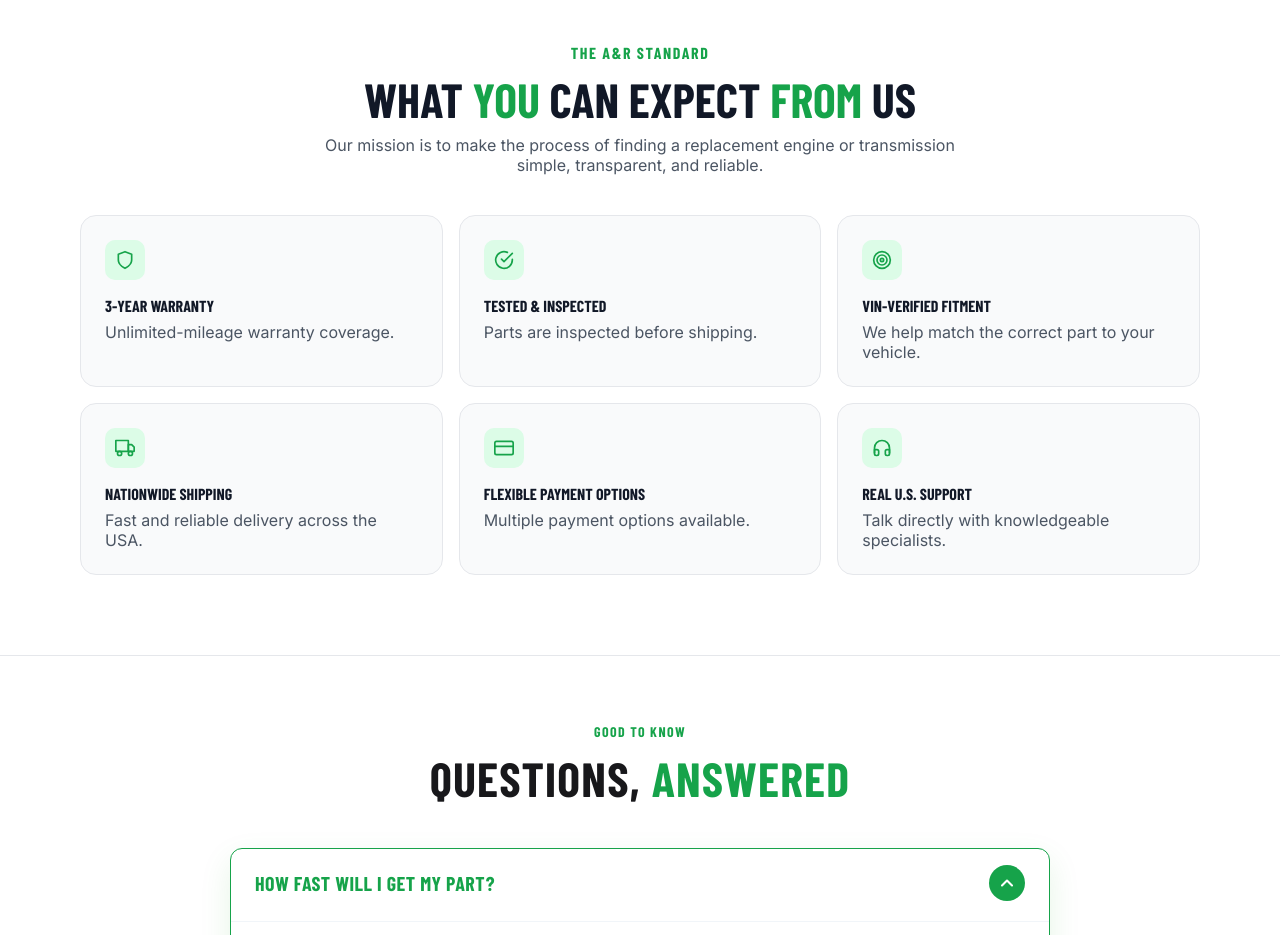
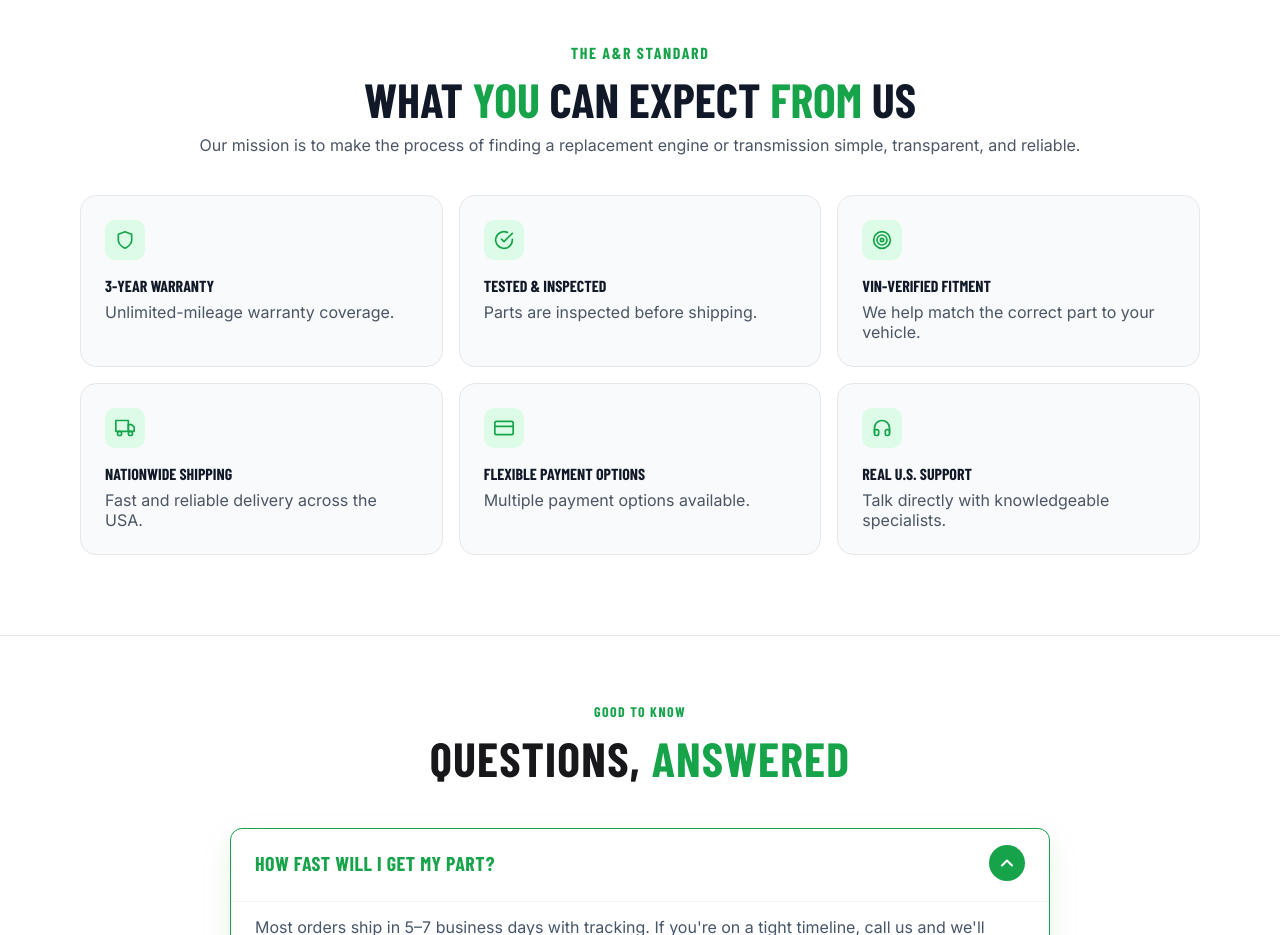
Before and after one commit to FR-Rifat/kiran_iqbal-updated, a Next.js app: page /about in a window 1280 px wide. Shown: the part 2300-3235 px from the top of the page. Built offline with nearby package versions, Linux system fonts and the light colour scheme; a web font is replaced by a local one.

Commit message:
Refactor standards data into separate module and update TheARStandard component

```diff
--- a/src/Content/data.ts
+++ b/src/Content/data.ts
@@ -1,4 +1,5 @@
 import { FiShield, FiTruck, FiCheckCircle, FiCreditCard, FiTarget, FiHeadphones } from "react-icons/fi";
+
 
 
 export const navItems = [
@@ -263,3 +264,36 @@ export const WHOWEARE = {
     },
   ],
 };
+
+export const standards = [
+  {
+    title: "3-YEAR WARRANTY",
+    description: "Unlimited-mileage warranty coverage.",
+    icon: FiShield,
+  },
+  {
+    title: "TESTED & INSPECTED",
+    description: "Parts are inspected before shipping.",
+    icon: FiCheckCircle,
+  },
+  {
+    title: "VIN-VERIFIED FITMENT",
+    description: "We help match the correct part to your vehicle.",
+    icon: FiTarget,
+  },
+  {
+    title: "NATIONWIDE SHIPPING",
+    description: "Fast and reliable delivery across the USA.",
+    icon: FiTruck,
+  },
+  {
+    title: "FLEXIBLE PAYMENT OPTIONS",
+    description: "Multiple payment options available.",
+    icon: FiCreditCard,
+  },
+  {
+    title: "REAL U.S. SUPPORT",
+    description: "Talk directly with knowledgeable specialists.",
+    icon: FiHeadphones,
+  },
+];
--- a/src/features/About/components/TheARStandard.tsx
+++ b/src/features/About/components/TheARStandard.tsx
@@ -1,44 +1,11 @@
-import { FiShield, FiCheckCircle, FiTarget, FiTruck, FiCreditCard, FiHeadphones } from "react-icons/fi";
-
-const standards = [
-  {
-    title: "3-YEAR WARRANTY",
-    description: "Unlimited-mileage warranty coverage.",
-    icon: FiShield,
-  },
-  {
-    title: "TESTED & INSPECTED",
-    description: "Parts are inspected before shipping.",
-    icon: FiCheckCircle,
-  },
-  {
-    title: "VIN-VERIFIED FITMENT",
-    description: "We help match the correct part to your vehicle.",
-    icon: FiTarget,
-  },
-  {
-    title: "NATIONWIDE SHIPPING",
-    description: "Fast and reliable delivery across the USA.",
-    icon: FiTruck,
-  },
-  {
-    title: "FLEXIBLE PAYMENT OPTIONS",
-    description: "Multiple payment options available.",
-    icon: FiCreditCard,
-  },
-  {
-    title: "REAL U.S. SUPPORT",
-    description: "Talk directly with knowledgeable specialists.",
-    icon: FiHeadphones,
-  },
-];
+import { standards } from "@/Content/data";
 
 const TheARStandard = () => {
   return (
     <section className="w-full border-t border-b border-gray-200 bg-white px-6 py-16 lg:px-20 lg:py-20">
-      <div className="mx-auto flex w-full container flex-col items-center gap-10">
+      <div className="mx-auto flex w-full container flex-col items-center gap-10 ">
         {/* Header */}
-        <div className="flex flex-col items-center gap-3 text-center">
+        <div className="flex flex-col items-center gap-3 text-center w-full">
           <span className="font-['Barlow_Condensed'] text-base font-bold uppercase leading-5 tracking-widest text-green-600">
             THE A&R STANDARD
           </span>
@@ -51,8 +18,9 @@ const TheARStandard = () => {
             <span className="text-gray-900">US</span>
           </h2>
 
-          <p className="max-w-2xl font-['Inter'] text-base font-normal leading-5 text-gray-600">
-            Our mission is to make the process of finding a replacement engine or transmission simple, transparent, and reliable.
+          <p className="max-w-4xl font-['Inter'] text-base font-normal leading-5 text-gray-600">
+            Our mission is to make the process of finding a replacement engine
+            or transmission simple, transparent, and reliable.
           </p>
         </div>
 
```
Also changed, not shown: 1 other file (tests, documents, lock files or other folders).
